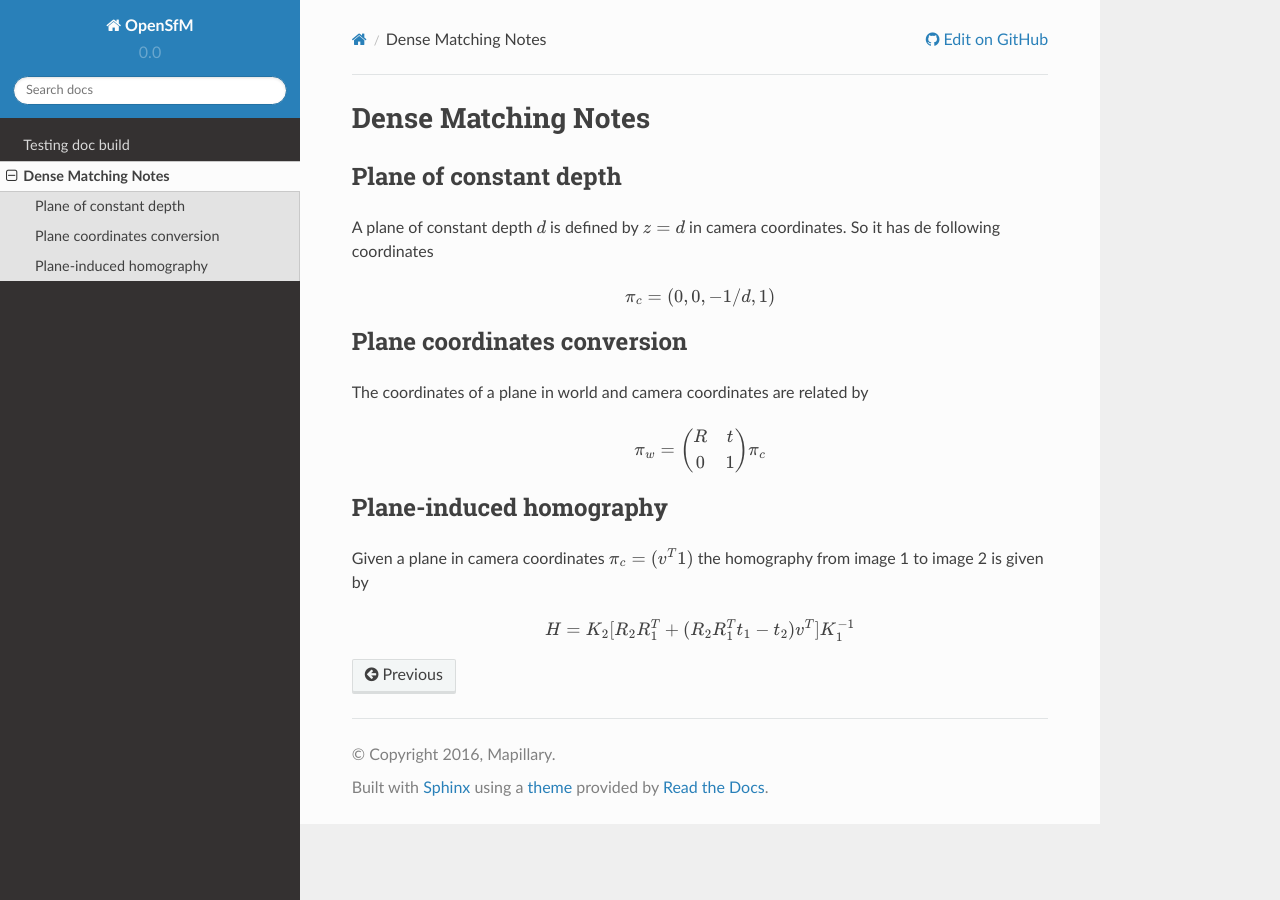
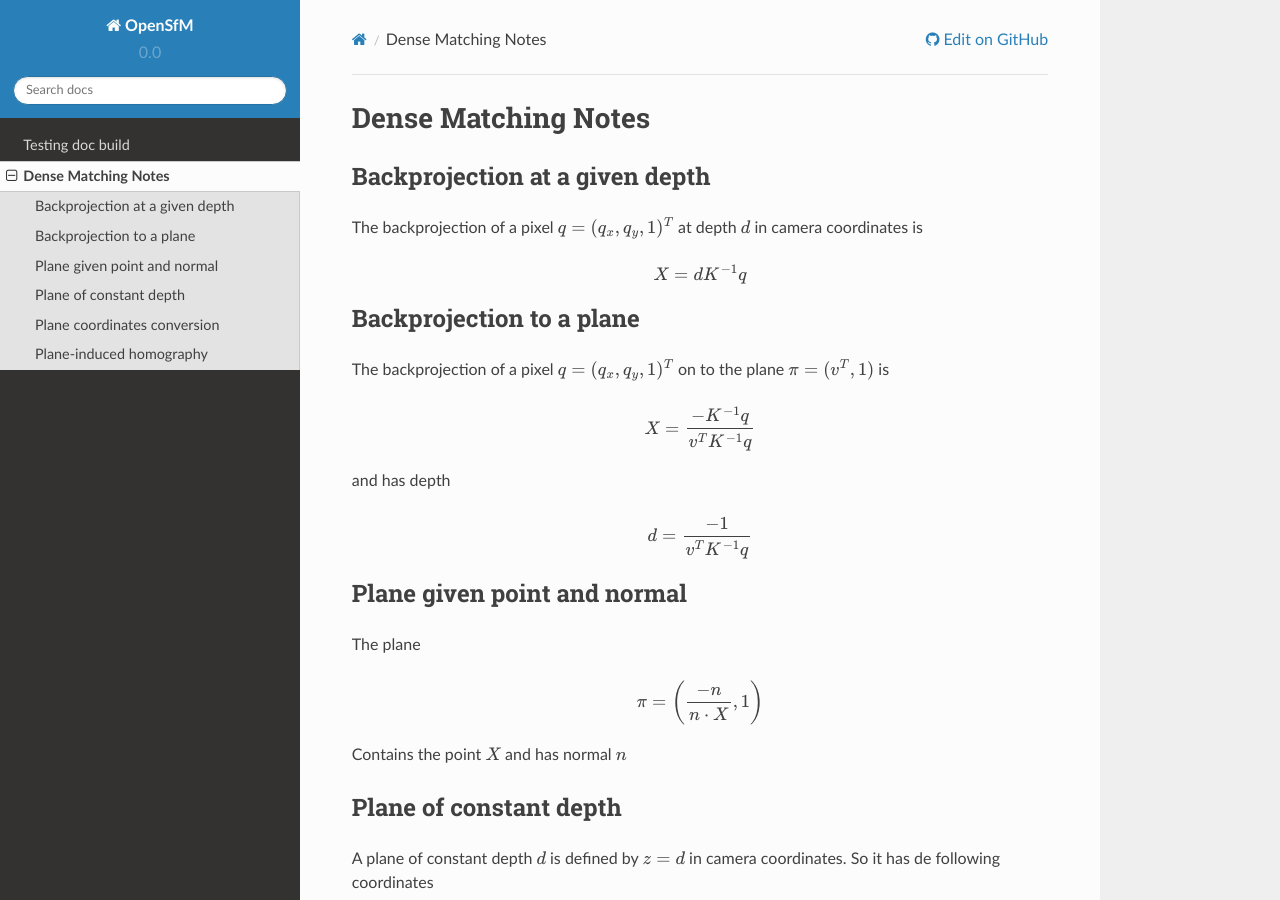
Before and after one commit to mapillary/OpenSfM, a Sphinx documentation site: the page built from doc/source/dense.rst, in a window 1280 px wide and 900 px high. Built offline with Sphinx 7.4.7 and the Read the Docs theme 2.0.0, drawn with Linux system fonts in a browser that asks for light colours.

Commit message:
Propagate planes

```diff
--- a/doc/source/dense.rst
+++ b/doc/source/dense.rst
@@ -2,6 +2,42 @@
 
 Dense Matching Notes
 ====================
+
+
+Backprojection at a given depth
+-------------------------------
+
+The backprojection of a pixel :math:`q = (q_x, q_y, 1)^T` at depth :math:`d` in camera coordinates is
+
+.. math::
+
+   X = d K^{-1} q
+
+Backprojection to a plane
+-------------------------
+
+The backprojection of a pixel :math:`q = (q_x, q_y, 1)^T` on to the plane :math:`\pi = (v^T, 1)` is
+
+.. math::
+   X = \frac{-K^{-1} q}{v^T K^{-1} q}
+
+and has depth
+
+.. math::
+   d = \frac{-1}{v^T K^{-1} q}
+
+
+
+Plane given point and normal
+----------------------------
+
+The plane
+
+.. math::
+
+   \pi = \left( \frac{-n}{n\cdot X}, 1 \right)
+
+Contains the point :math:`X` and has normal :math:`n`
 
 
 Plane of constant depth
```
Also changed, not shown: 1 other file.
